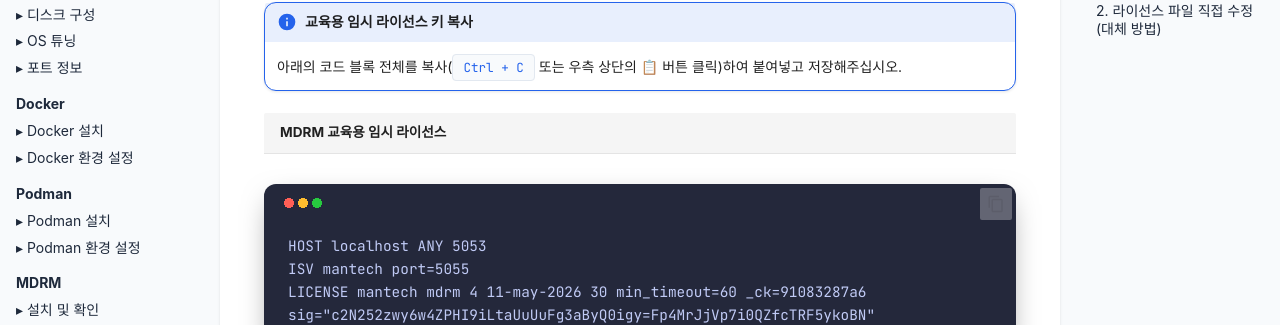
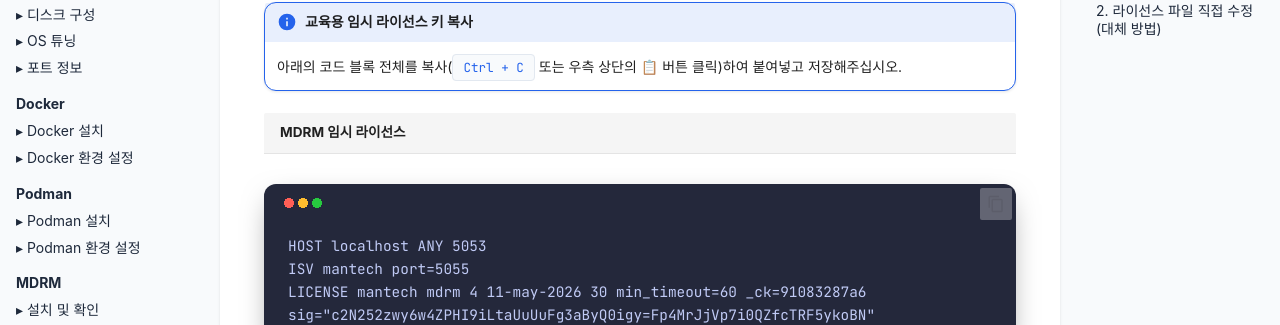
Before and after one commit to ai-uzoogom/MDRM_manual, an MkDocs documentation site: the page built from docs/setup/MDRM_임시라이선스_입력.md, in a window 1280 px wide and 900 px high, scrolled down 859 px. Shown: the part 136-461 px from the top of the window. Built offline with MkDocs 1.6.1 and Material for MkDocs 9.7.7, drawn with Linux system fonts in a browser that asks for light colours; some web fonts are replaced.

Commit message:
Update temporary license input instructions

````diff
--- a/docs/setup/MDRM_임시라이선스_입력.md
+++ b/docs/setup/MDRM_임시라이선스_입력.md
@@ -28,7 +28,7 @@
 !!! info "교육용 임시 라이선스 키 복사"
     아래의 코드 블록 전체를 복사(`Ctrl + C` 또는 우측 상단의 📋 버튼 클릭)하여 붙여넣고 저장해주십시오.
 
-```text title="MDRM 교육용 임시 라이선스"
+```text title="MDRM 임시 라이선스"
 HOST localhost ANY 5053
 ISV mantech port=5055
 LICENSE mantech mdrm 4 11-may-2026 30 min_timeout=60 _ck=91083287a6
````
